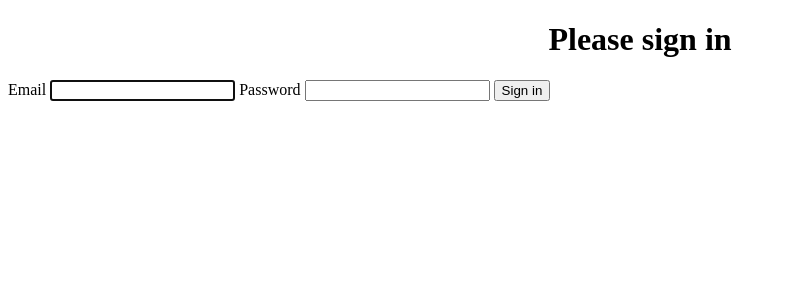
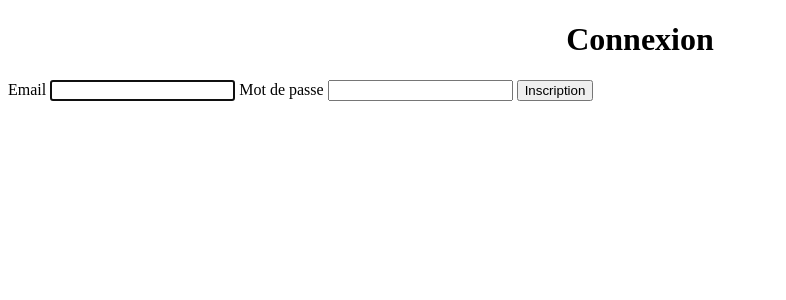
Before and after one commit to Articvolt/SfForum, a Symfony app: template templates/security/login.html.twig in a window 1280 px wide. Shown: the part 34-334 px from the top of the page, without its empty margins (0-786 px from the left). Run offline with Twig, Linux system fonts and the light colour scheme; the template is opened without the code that fills it, so the values that code supplies are empty; some libraries are stand-ins or nearby versions.

Commit message:
change text in french

```diff
--- a/templates/security/login.html.twig
+++ b/templates/security/login.html.twig
@@ -1,6 +1,6 @@
 {% extends 'base.html.twig' %}
 
-{% block title %}Log in!{% endblock %}
+{% block title %}CONNEXION{% endblock %}
 
 {% block body %}
 <form method="post">
@@ -10,14 +10,14 @@
 
     {% if app.user %}
         <div class="mb-3">
-            You are logged in as {{ app.user.userIdentifier }}, <a href="{{ path('app_logout') }}">Logout</a>
+            Vous êtes connecté en tant que {{ app.user.userIdentifier }}, <a href="{{ path('app_logout') }}">Deconnexion</a>
         </div>
     {% endif %}
 
-    <h1 class="h3 mb-3 font-weight-normal">Please sign in</h1>
+    <h1 class="h3 mb-3 font-weight-normal">Connexion</h1>
     <label for="inputEmail">Email</label>
     <input type="email" value="{{ last_username }}" name="email" id="inputEmail" class="form-control" autocomplete="email" required autofocus>
-    <label for="inputPassword">Password</label>
+    <label for="inputPassword">Mot de passe</label>
     <input type="password" name="password" id="inputPassword" class="form-control" autocomplete="current-password" required>
 
     <input type="hidden" name="_csrf_token"
@@ -36,7 +36,7 @@
     #}
 
     <button class="btn btn-lg btn-primary" type="submit">
-        Sign in
+        Inscription
     </button>
 </form>
 {% endblock %}
```
